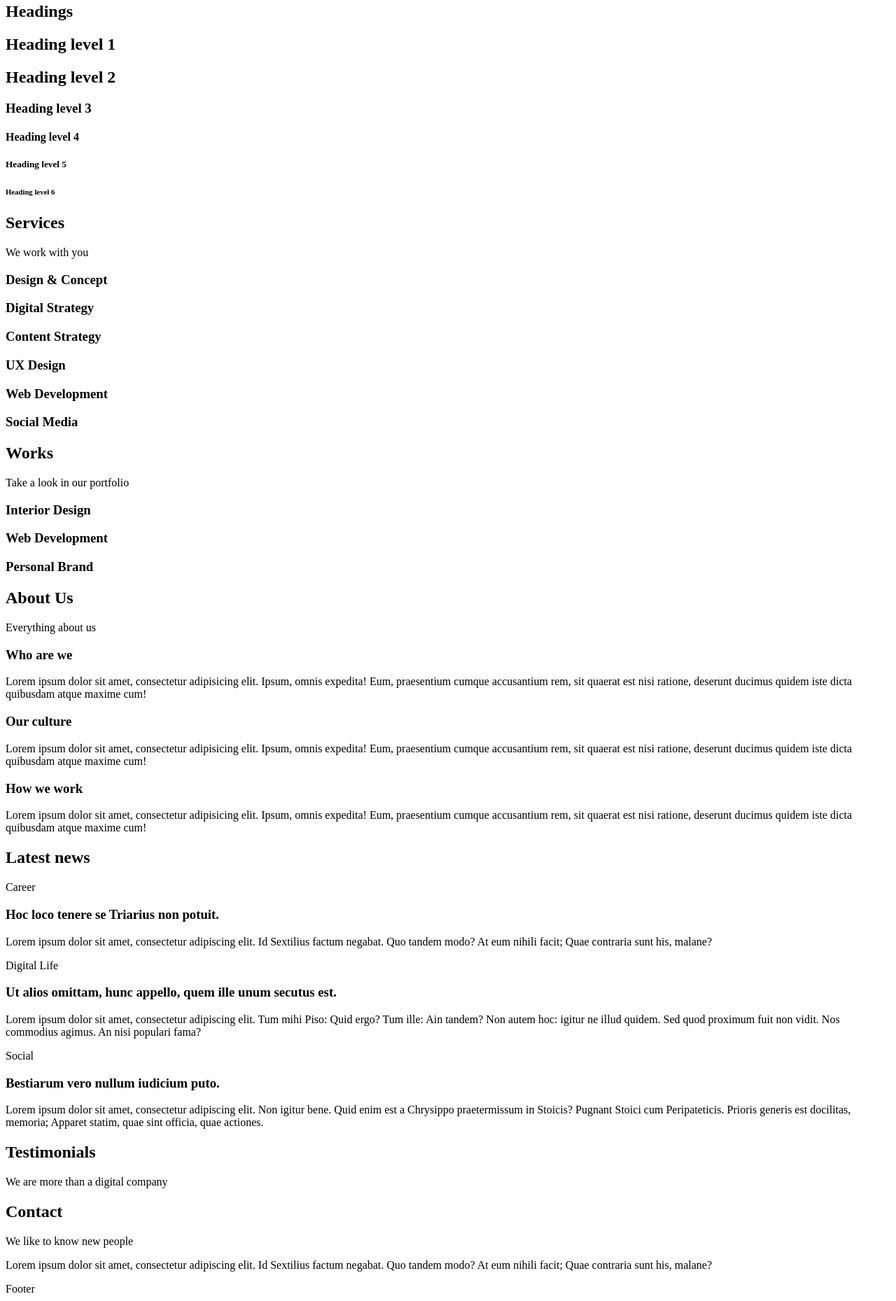
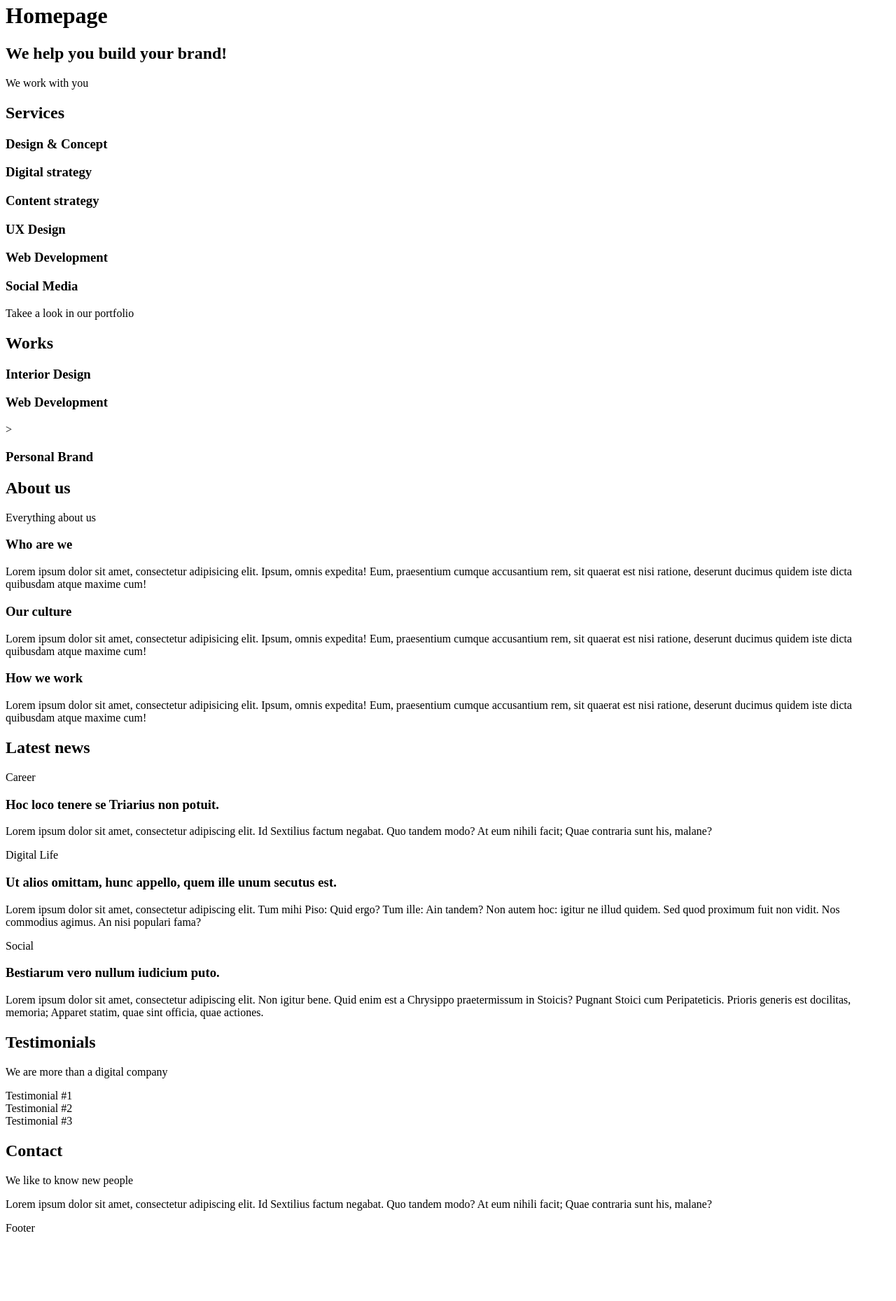
Before and after one commit to euni-bit/holbertonschool-web_front_end, a plain HTML site: page html_advanced/15-index.html in a window 1280 px wide. Shown: the part 43-1902 px from the top of the page at 70% size. After the commit the page ends 1823 px from the top, so only its background shows below. Drawn offline with Linux system fonts and the light colour scheme.

Commit message:
fixing 15

```diff
--- a/html_advanced/15-index.html
+++ b/html_advanced/15-index.html
@@ -3,66 +3,50 @@
     <head>
         <meta charset="utf-8">
         <meta name="viewport" content="width=device-width, initial-scale=1.0, viewport-fit=cover">
-    <title>Styleguide - Techium</title>
+        <title>Homepage - Techium</title>
         <meta name="description" content="Techium is a digital agency">
         <link rel="icon" type="image/x-icon" href="./favicon.ico">
         <link rel="icon" type="image/png" href="./favicon.png">
     </head>
     <body>
+        <div>
             <header>
-        <div>
                 <span>Techium</span>
                 <nav></nav>
+            </header>
         </div>
-    </header>
         <main>
+            <h1>Homepage</h1>
             <section>
                 <div>
-                <header><h2>Headings</h2></header>
-                <h1>Heading level 1</h1>
-                <h2>Heading level 2</h2>
-                <h3>Heading level 3</h3>
-                <h4>Heading level 4</h5>
-                <h5>Heading level 5</h5>
-                <h6>Heading level 6</h6>
+                    <h2>We help you build your brand!</h2>
                 </div>
             </section>
             <section>
                 <div>
-                <header>
+                    <p>We work with you</p>
                     <h2>Services</h2>
-                    <p>We work with you</p>
-                </header>
-                <div>
                     <h3>Design & Concept</h3>
-                    <h3>Digital Strategy</h3>
-                    <h3>Content Strategy</h3>
+                    <h3>Digital strategy</h3>
+                    <h3>Content strategy</h3>
                     <h3>UX Design</h3>
                     <h3>Web Development</h3>
                     <h3>Social Media</h3>
                 </div>
+            </section>
+            <section>
+                <div>
+                    <p>Takee a look in our portfolio</p>
+                    <h2>Works</h2>
+                    <article><h3>Interior Design</h3></article>
+                    <article><h3>Web Development</h3>></article>
+                    <article><h3>Personal Brand</h3></article>
                 </div>
             </section>
             <section>
                 <div>
-                <header>
-                    <h2>Works</h2>
-                    <p>Take a look in our portfolio</p>
-                </header>
-                <div>
-                    <article><h3>Interior Design</h3></article>
-                    <article><h3>Web Development</h3></article>
-                    <article><h3>Personal Brand</h3></article>
-                </div>
-            </div>
-        </section>
-        <section>
-            <div>
-                <header>
-                    <h2>About Us</h2>
+                    <h2>About us</h2>
                     <p>Everything about us</p>
-                </header>
-                <div>
                     <h3>Who are we</h3>
                     <p>Lorem ipsum dolor sit amet, consectetur adipisicing elit. Ipsum, omnis expedita! Eum, praesentium cumque accusantium rem, sit quaerat est nisi ratione, deserunt ducimus quidem iste dicta quibusdam atque maxime cum!</p>
                     <h3>Our culture</h3>
@@ -70,12 +54,10 @@
                     <h3>How we work</h3>
                     <p>Lorem ipsum dolor sit amet, consectetur adipisicing elit. Ipsum, omnis expedita! Eum, praesentium cumque accusantium rem, sit quaerat est nisi ratione, deserunt ducimus quidem iste dicta quibusdam atque maxime cum!</p>
                 </div>
-            </div>
             </section>
             <section>
                 <div>
-                <header><h2>Latest news</h2></header>
-                <div>
+                    <h2>Latest news</h2>
                     <article>
                         <p>Career</p>
                         <h3>Hoc loco tenere se Triarius non potuit.</h3>
@@ -92,31 +74,26 @@
                         <p>Lorem ipsum dolor sit amet, consectetur adipiscing elit. Non igitur bene. Quid enim est a Chrysippo praetermissum in Stoicis? Pugnant Stoici cum Peripateticis. Prioris generis est docilitas, memoria; Apparet statim, quae sint officia, quae actiones.</p>
                     </article>
                 </div>
+            </section>
+            <section>
+                <div>
+                    <h2>Testimonials</h2>
+                    <p>We are more than a digital company</p>
+                    <article>Testimonial #1</article>
+                    <article>Testimonial #2</article>
+                    <article>Testimonial #3</article>
                 </div>
             </section>
             <section>
                 <div>
-                <header>
-                    <h2>Testimonials</h2>
-                    <p>We are more than a digital company</p>
-                </header>
-                <div></div>
-            </div>
-        </section>
-        <section>
-            <div>
-                <header>
                     <h2>Contact</h2>
                     <p>We like to know new people</p>
-                </header>
-                <div>
                     <p>Lorem ipsum dolor sit amet, consectetur adipiscing elit. Id Sextilius factum negabat. Quo tandem modo? At eum nihili facit; Quae contraria sunt his, malane?</p>
-                </div>
                 </div>
             </section>
         </main>
         <footer>
-        <div>Footer</div>
+            <p>Footer</p>
         </footer>
     </body>
 </html>
```
Lines whose indentation alone changed are shown as unchanged.
